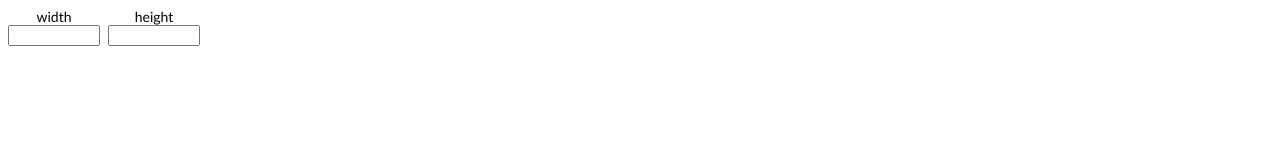
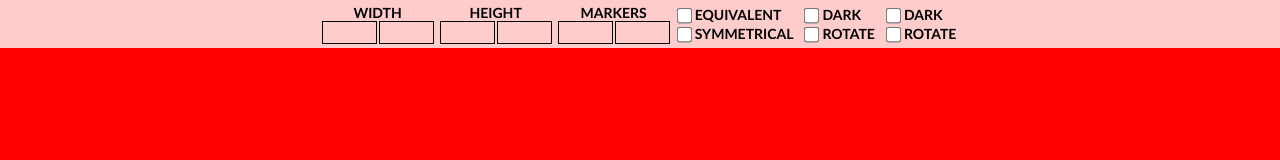
Before and after one commit to MatheusLM/RulerAssist, an Electron app: page src/index.html in a window 1280 px wide. Drawn offline with Linux system fonts and the light colour scheme; no server answers.

```diff
--- a/src/index.html
+++ b/src/index.html
@@ -8,13 +8,38 @@
     <body>
         <div id="container">
             <div id="controls">
-                <div class="group">
-                    <label for="width">width</label>
-                    <input type="number" id="width" min="0" />
+                <div class="group double">
+                    <label>width</label>
+                    <input type="number" id="width" min="1" />
+                    <input type="number" id="widthEquivalent" min="1" />
                 </div>
-                <div class="group">
-                    <label for="height">height</label>
-                    <input type="number" id="height" min="0" />
+                <div class="group double">
+                    <label>height</label>
+                    <input type="number" id="height" min="1" />
+                    <input type="number" id="heightEquivalent" min="1" />
+                </div>
+                <div class="group double">
+                    <label>markers</label>
+                    <input type="number" id="rows" min="1" />
+                    <input type="number" id="columns" min="1" />
+                </div>
+                <div class="group select">
+                    <label for="equivalent">equivalent</label>
+                    <input type="checkbox" id="equivalent" min="1" />
+                    <label for="symmetrical">symmetrical</label>
+                    <input type="checkbox" id="symmetrical" min="1" />
+                </div>
+                <div class="group select">
+                    <label for="dark">dark</label>
+                    <input type="checkbox" id="dark" min="1" />
+                    <label for="rotate">rotate</label>
+                    <input type="checkbox" id="rotate" min="1" />
+                </div>
+                <div class="group select">
+                    <label for="dark">dark</label>
+                    <input type="checkbox" id="dark" min="1" />
+                    <label for="rotate">rotate</label>
+                    <input type="checkbox" id="rotate" min="1" />
                 </div>
             </div>
             <div id="grid">
--- a/src/js/markers.js
+++ b/src/js/markers.js
@@ -1,4 +1,4 @@
-const {ipcRenderer, ipcMain} = require('electron');
+const { ipcRenderer, ipcMain } = require('electron');
 const fs = require('fs');
 
 ipcRenderer.on('initial', (event, initialData) => {
--- a/src/styles.css
+++ b/src/styles.css
@@ -8,6 +8,7 @@
     box-sizing: border-box;
     transition-duration: 0.2s;
     font-family: 'calibri';
+    outline: none;
 }
 html,
 body {
@@ -15,6 +16,7 @@
     height: 100vh;
     user-select: none;
     -webkit-app-region: drag;
+    background-color: red;
 }
 
 #container {
@@ -27,23 +29,87 @@
 
 #controls {
     width: 100vw;
-    height: 56px;
+    height: 48px;
     padding: 4px;
     display: flex;
-    flex-direction: row;
+    justify-content: center;
+}
+
+input {
     -webkit-app-region: none;
+}
+input[type='number']::-webkit-inner-spin-button,
+input[type='number']::-webkit-outer-spin-button {
+    -webkit-appearance: none;
+    margin: 0;
 }
 
 .group {
-    max-width: 100px;
-    padding: 4px;
+    display: grid;
+    max-width: 70px;
+    margin: 0 4px;
+    grid-column-gap: 2px;
+    grid-template-columns: 100%;
+    grid-template-rows: auto auto;
+    grid-template-areas:
+        'label'
+        'input';
 }
 .group label {
     display: block;
+    grid-area: label;
     width: 100%;
     text-align: center;
+    text-transform: uppercase;
+    font-weight: bold;
+}
+.group input {
+    grid-area: input;
+    padding: 2px 4px;
+    border: 1px solid black;
+    background-color: transparent;
 }
 
-.group input {
-    width: 100%;
+.double {
+    max-width: 110px;
+    grid-template-columns: 50% 50%;
+    grid-template-areas:
+        'label label'
+        'first last';
 }
+.double input:first-of-type {
+    grid-area: first;
+}
+.double input:last-of-type {
+    grid-area: last;
+}
+
+.select {
+    max-width: 130px;
+    grid-gap: 2px;
+    padding: 2px;
+    grid-template-columns: auto 1fr;
+    grid-template-areas:
+        'first firstL'
+        'last lastL';
+}
+.select input {
+    transform: scale(1.2) translateY(1px);
+}
+.select label {
+    text-align: left;
+    margin-left: 2px;
+    -webkit-app-region: none;
+}
+.select label:first-of-type {
+    grid-area: firstL;
+}
+.select label:last-of-type {
+    grid-area: lastL;
+}
+.select input:first-of-type {
+    grid-area: first;
+}
+.select input:last-of-type {
+    grid-area: last;
+}
```
Also changed, not shown: main.js (+16 -7 lines), src/data.json (+27 -1 lines), 1 other file.
